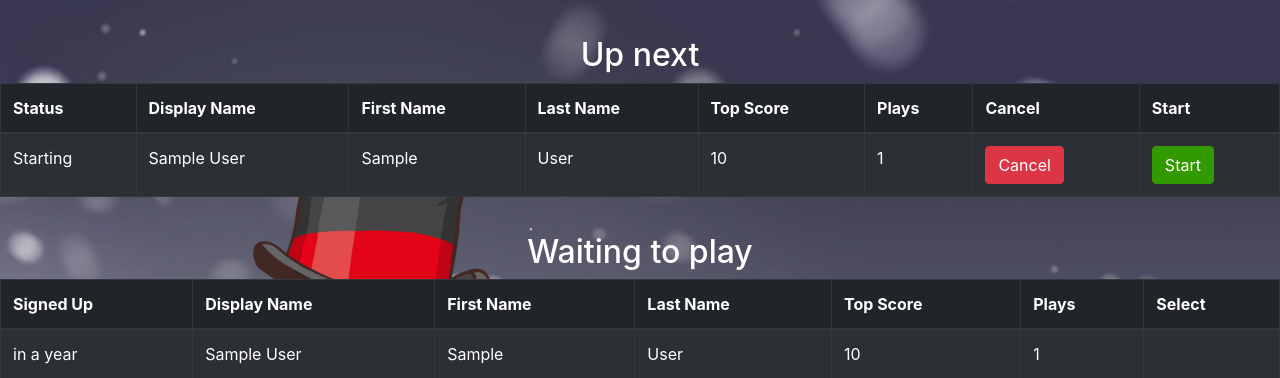
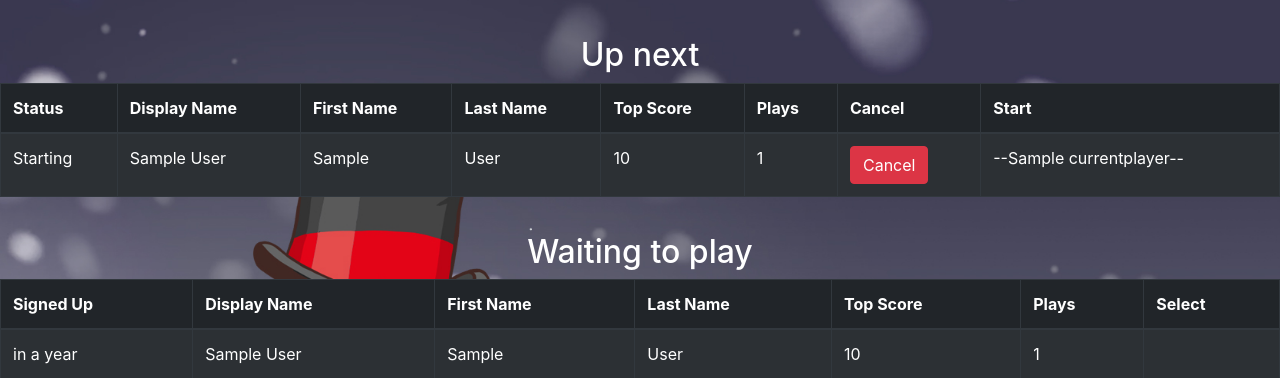
Before and after one commit to benneic/startvr-flask-mongo, a Flask app: template app/templates/station.html in a window 1280 px wide. Shown: the part 373-751 px from the top of the page. Run offline with Flask 2, Linux system fonts and the light colour scheme; the template is opened without the code that fills it: most values are stand-ins (such as "Sample title", 1, 10 or a date in 2020); a database or web service that is not in the repository returns one stand-in record (values such as "Sample title"); data that the repository does not hold is empty; some libraries are stand-ins or nearby versions.

Commit message:
Update station.html

```diff
--- a/app/templates/station.html
+++ b/app/templates/station.html
@@ -83,7 +83,8 @@
                             </form>
                         </td>
                         <td>
-                            {% if next_player.started != True and currentplayer != True %}
+                            --{{ currentplayer }}--
+                            {% if next_player.started != True and currentplayer == '' %}
                             <form id="form{{ next_player.displayName }}" method="POST">
                                 <input type="hidden" name="email" value="{{ next_player.email }}" />
                                 <input type="hidden" name="displayName" value="{{ next_player.displayName }}" />
```
